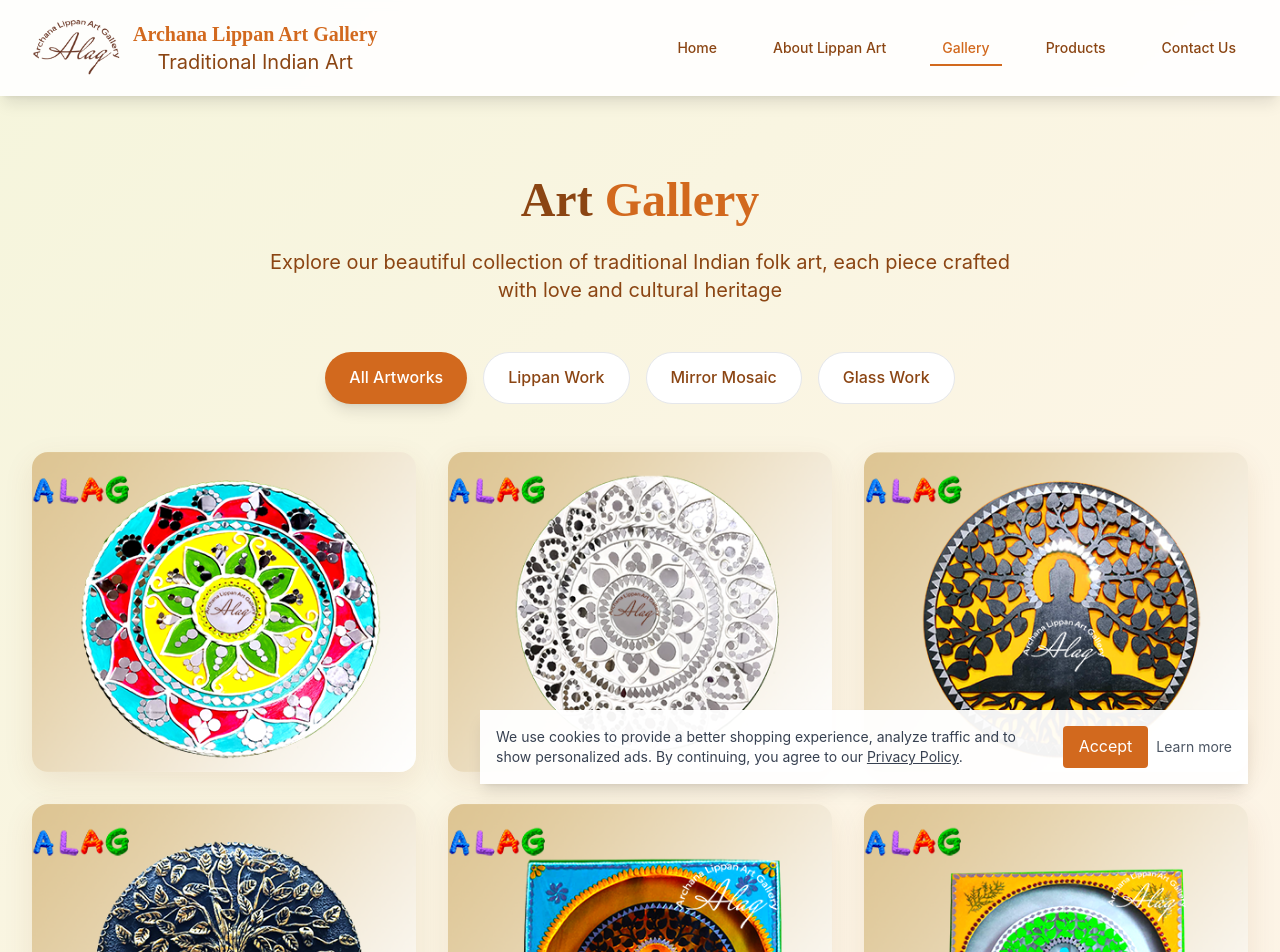
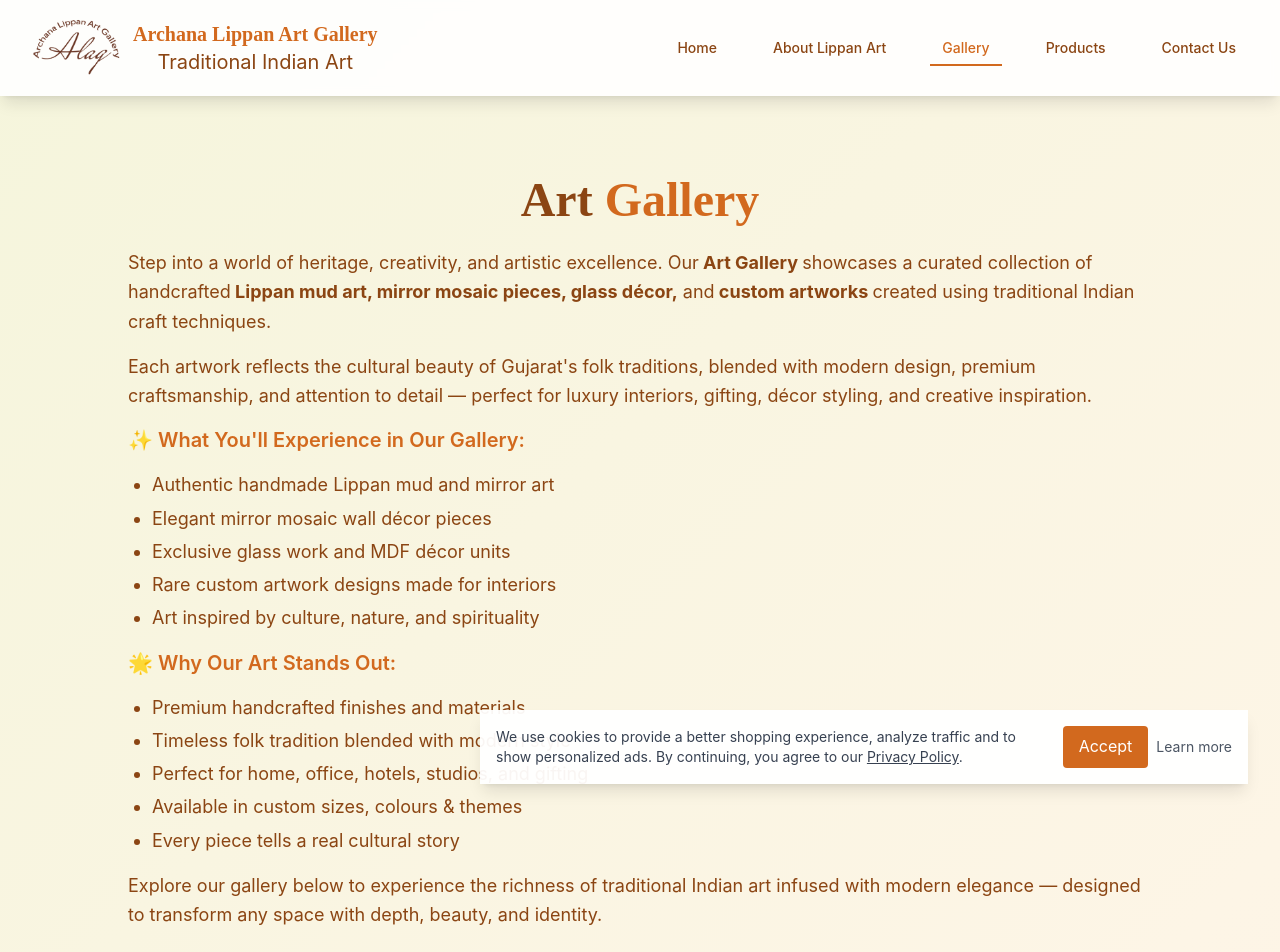
Before and after one commit to pbdyadav/imalag.com, a React (Vite) app: page /gallery in a window 1280 px wide. Shown: the top 952 px of the page. Built offline with nearby package versions, Linux system fonts and the light colour scheme.

Commit message:
Update Gallery and product page

```diff
--- a/src/pages/Gallery.jsx
+++ b/src/pages/Gallery.jsx
@@ -161,8 +161,42 @@
             <h1 className="font-playfair text-4xl md:text-5xl font-bold text-deep-brown mb-6">
               Art <span className="text-terracotta">Gallery</span>
             </h1>
-            <p className="text-xl text-deep-brown/70 max-w-3xl mx-auto">
-              Explore our beautiful collection of traditional Indian folk art, each piece crafted with love and cultural heritage
+            <p className="text-lg text-deep-brown/80 max-w-5xl mx-auto text-left leading-relaxed space-y-4">
+              <span className="block mb-4">
+                Step into a world of heritage, creativity, and artistic excellence. Our
+                <strong> Art Gallery </strong> showcases a curated collection of handcrafted
+                <strong> Lippan mud art, mirror mosaic pieces, glass décor,</strong> and
+                <strong> custom artworks </strong> created using traditional Indian craft techniques.
+              </span>
+
+              <span className="block mb-4">
+                Each artwork reflects the cultural beauty of Gujarat's folk traditions,
+                blended with modern design, premium craftsmanship, and attention to detail —
+                perfect for luxury interiors, gifting, décor styling, and creative inspiration.
+              </span>
+
+              <h2 className="text-xl font-semibold text-terracotta mt-6">✨ What You'll Experience in Our Gallery:</h2>
+              <ul className="list-disc ml-6 mt-2 space-y-1">
+                <li>Authentic handmade Lippan mud and mirror art</li>
+                <li>Elegant mirror mosaic wall décor pieces</li>
+                <li>Exclusive glass work and MDF décor units</li>
+                <li>Rare custom artwork designs made for interiors</li>
+                <li>Art inspired by culture, nature, and spirituality</li>
+              </ul>
+
+              <h2 className="text-xl font-semibold text-terracotta mt-6">🌟 Why Our Art Stands Out:</h2>
+              <ul className="list-disc ml-6 mt-2 space-y-1">
+                <li>Premium handcrafted finishes and materials</li>
+                <li>Timeless folk tradition blended with modern style</li>
+                <li>Perfect for home, office, hotels, studios, and gifting</li>
+                <li>Available in custom sizes, colours & themes</li>
+                <li>Every piece tells a real cultural story</li>
+              </ul>
+
+              <span className="block mt-6">
+                Explore our gallery below to experience the richness of traditional Indian art infused
+                with modern elegance — designed to transform any space with depth, beauty, and identity.
+              </span>
             </p>
           </motion.div>
 
@@ -178,8 +212,8 @@
                 key={category.id}
                 onClick={() => setSelectedCategory(category.id)}
                 className={`px-6 py-3 rounded-full font-medium transition-all duration-300 ${selectedCategory === category.id
-                    ? 'bg-terracotta text-white shadow-lg'
-                    : 'bg-white text-deep-brown hover:bg-terracotta/10 border border-terracotta/20'
+                  ? 'bg-terracotta text-white shadow-lg'
+                  : 'bg-white text-deep-brown hover:bg-terracotta/10 border border-terracotta/20'
                   }`}
               >
                 {category.name}
--- a/src/pages/Products.jsx
+++ b/src/pages/Products.jsx
@@ -62,14 +62,47 @@
       <motion.div
   initial={{ opacity: 0, y: 20 }}
   animate={{ opacity: 1, y: 0 }}
-      className="text-center mb-8"
+  className="mb-8"
 >
-      <h1 className="text-3xl md:text-4xl font-bold mb-3">
+  <h1 className="text-center text-3xl md:text-4xl font-bold mb-3">
     Our <span className="text-terracotta">Products</span>
   </h1>
-      <p className="text-gray-600 max-w-2xl mx-auto">
-        Discover handcrafted artworks, glass mirrors, MDF boxes and creative raw materials.
+
+  <div className="text-gray-700 max-w-5xl mx-auto text-left space-y-4 leading-relaxed">
+    <p>
+      Discover a luxury collection of handcrafted artworks and decor pieces designed to add elegance,
+      culture, and modern beauty to any space. Each product at <strong>Archana Lippan Art Gallery</strong>
+      reflects premium craftsmanship, authentic artistic technique, and long-lasting quality.
     </p>
+
+    <p>
+      Whether you're decorating your home, office, hotel, studio, or gifting something extraordinary,
+      our exclusive range offers timeless artistic value and visual richness.
+    </p>
+
+    <h2 className="text-xl font-semibold text-terracotta">✨ What You'll Find Here:</h2>
+    <ul className="list-disc ml-6 space-y-1">
+      <li>Traditional <strong>Lippan mud & mirror artwork</strong></li>
+      <li>Premium <strong>mirror mosaic wall decor pieces</strong></li>
+      <li>Designer <strong>glass work frames</strong> & decor</li>
+      <li>Exclusive <strong>MDF wall panels, boxes & decor units</strong></li>
+      <li>High-quality <strong>raw materials for artists & creators</strong></li>
+    </ul>
+
+    <h2 className="text-xl font-semibold text-terracotta">🌟 Why Our Products Stand Out:</h2>
+    <ul className="list-disc ml-6 space-y-1">
+      <li>Authentic handcrafted finishes</li>
+      <li>Premium materials for durability</li>
+      <li>Luxury look for modern interiors</li>
+      <li>Custom sizes, designs & colours available</li>
+      <li>Perfect for homes, offices & gifting</li>
+    </ul>
+
+    <p>
+      Browse our premium art collection below to discover the perfect piece for your wall decor styling and creative inspiration.
+      Each item offers a seamless blend of traditional Indian art and contemporary design—uniquely crafted to elevate your space.
+    </p>
+  </div>
 </motion.div>
 
       {/* ✅ CATEGORY + PRODUCT WRAPPER */}
@@ -82,8 +115,7 @@
               <button
                 key={category.id}
                 onClick={() => setSelectedCategory(category.id)}
-              className={`px-5 py-2 rounded-full border font-medium transition ${
-                selectedCategory === category.id
+                className={`px-5 py-2 rounded-full border font-medium transition ${selectedCategory === category.id
                   ? "bg-terracotta text-white shadow"
                   : "bg-white text-gray-800 hover:bg-terracotta/10 border-terracotta/40"
                   }`}
```
Lines whose indentation alone changed are shown as unchanged.
